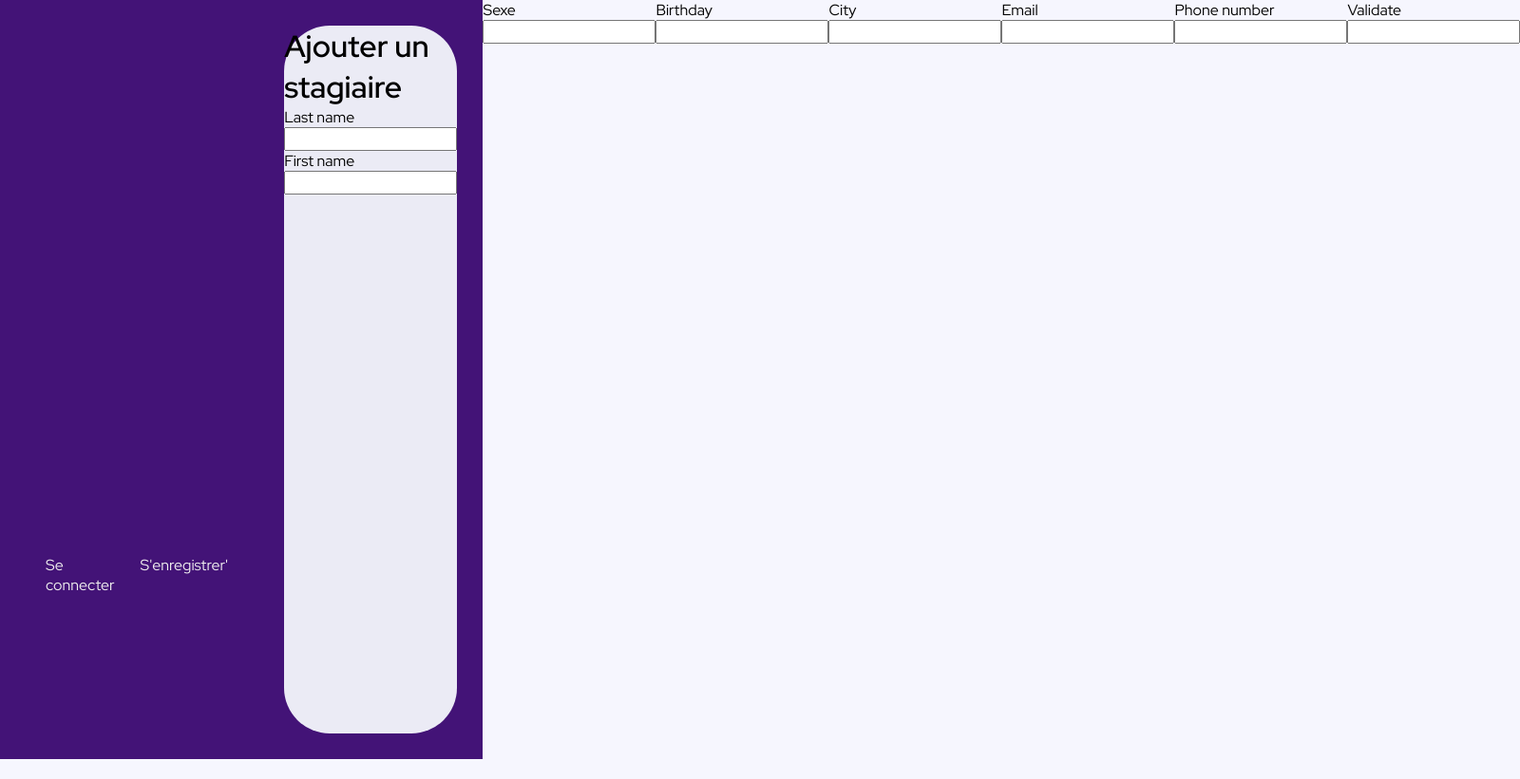
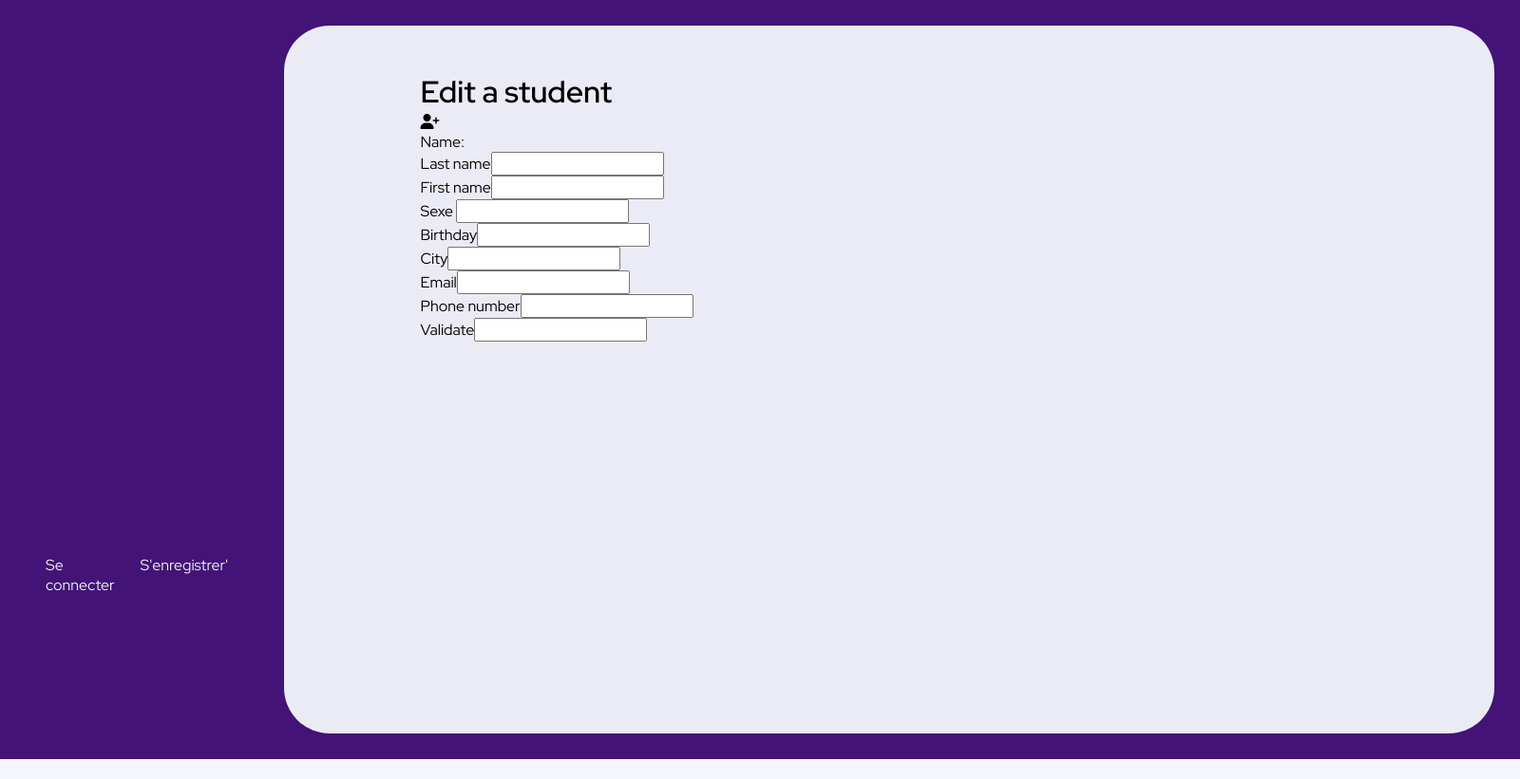
Before and after one commit to M-Laetitia/SymfonySessions, a Symfony app: template templates/student/new.html.twig in a window 1600 px wide. Shown: the whole page at 95% size. Before the commit the page ends 800 px from the top, so only its background shows below. Run offline with Twig, Linux system fonts and the light colour scheme; the template is opened without the code that fills it, so the values that code supplies are empty; form fields are guessed from the names that the template uses; some libraries are stand-ins or nearby versions.

Commit message:
Style: add styles add student page

```diff
--- a/templates/student/new.html.twig
+++ b/templates/student/new.html.twig
@@ -1,48 +1,49 @@
 {% extends 'base.html.twig' %}
 
-{% block title %}Ajouter un stagiaire{% endblock %}
+{% block title %}Add a student{% endblock %}
 
 {% block body %}
 
+    <div class="main-content-page student-new-page">
 
+        <div id="title-add">
+            {% if edit %}
+            <h1>Add a student</h1>
+            {% else %}
+            <h1>Edit a student</h1>
+            {% endif %}
+        </div>
 
-    {# {{ form(formAddEmploye) }} #}
+        <div id="form-student">
 
-    {% if edit %}
-    <h1>Editer un stagiaire</h1>
-    {% else %}
-    <h1>Ajouter un stagiaire</h1>
-    {% endif %}
-
-
+            <div id="header-top"></div>
             {{ form_start(formAddStudent) }}
-
-
-        <div>
-            <div {{ form_row(formAddStudent.lastName) }}</div>
-            <div {{ form_row(formAddStudent.firstName) }}</div>
+                <div id="name-student-form">
+                    <i class="fa-solid fa-user-plus"></i>
+                    <p>Name:</p>
+                    <div class="last-first-name">{{ form_row(formAddStudent.lastName) }} {{ form_row(formAddStudent.firstName) }}</div>
                 </div>
 
                 <div>
-            <div {{ form_row(formAddStudent.sexe) }}</div>
-            <div {{ form_row(formAddStudent.birthday) }}</div>
-        </div>
-
                     <div>
-            <div {{ form_row(formAddStudent.city) }}</div>
-        </div>
-
-        <div>
-            <div {{ form_row(formAddStudent.email) }}</div>
-            <div {{ form_row(formAddStudent.phoneNumber) }}</div>
+                        {{ form_label(formAddStudent.sexe) }}
+                        {{ form_widget(formAddStudent.sexe) }}
                     </div>
 
 
+                    <div> {{ form_row(formAddStudent.birthday) }}</div>
+
+                    <div>  {{ form_row(formAddStudent.city) }}</div>
+
+                    <div> {{ form_row(formAddStudent.email) }}</div>
+                    <div> {{ form_row(formAddStudent.phoneNumber) }}</div>
+                </div>
 
                 {{ form_row(formAddStudent.Validate) }}
+            {{ form_end(formAddStudent) }}
+
+        </div>
 
 
-    {{ form_end(formAddStudent) }}
-
-
+    </div>
     {% endblock %}
```
Lines whose indentation alone changed are shown as unchanged.
